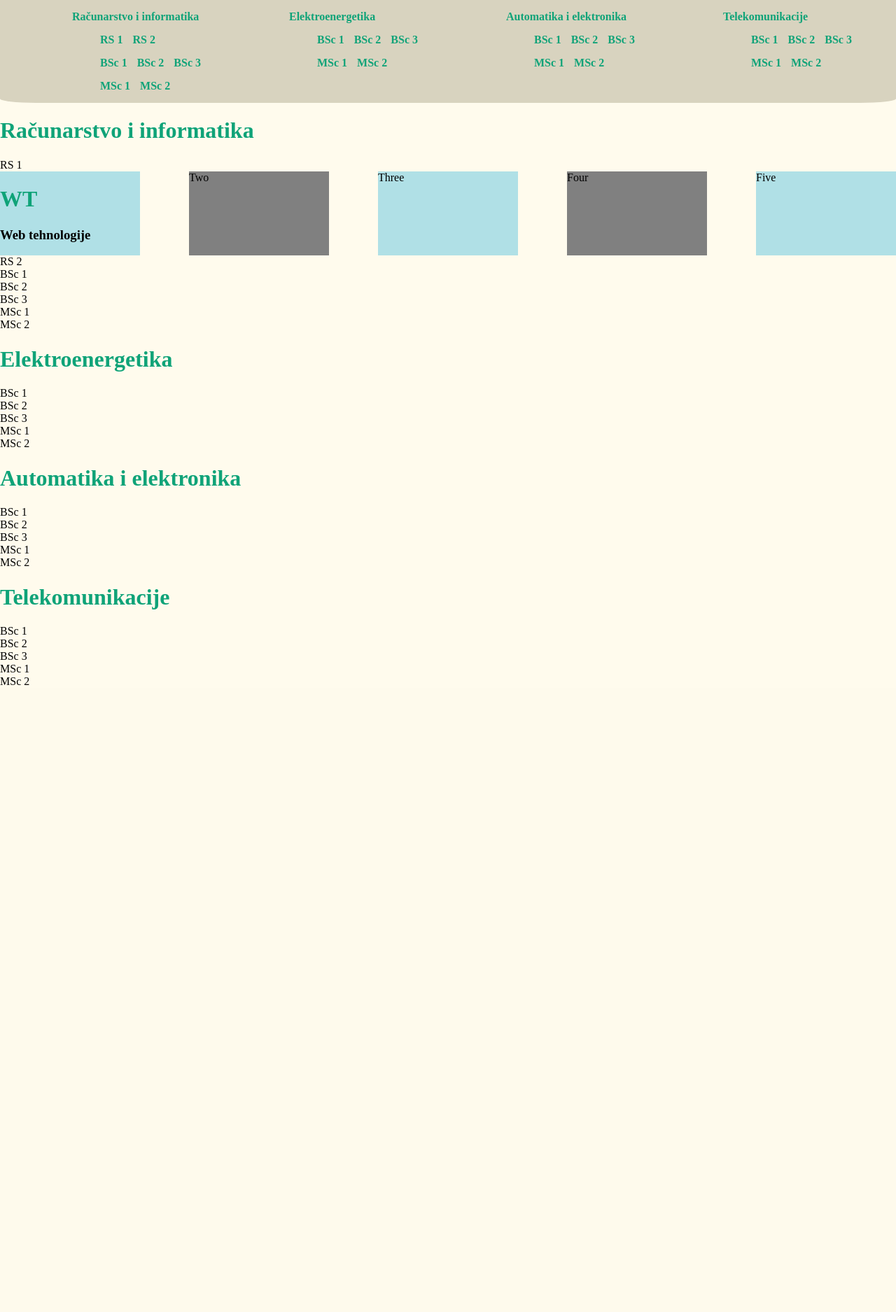
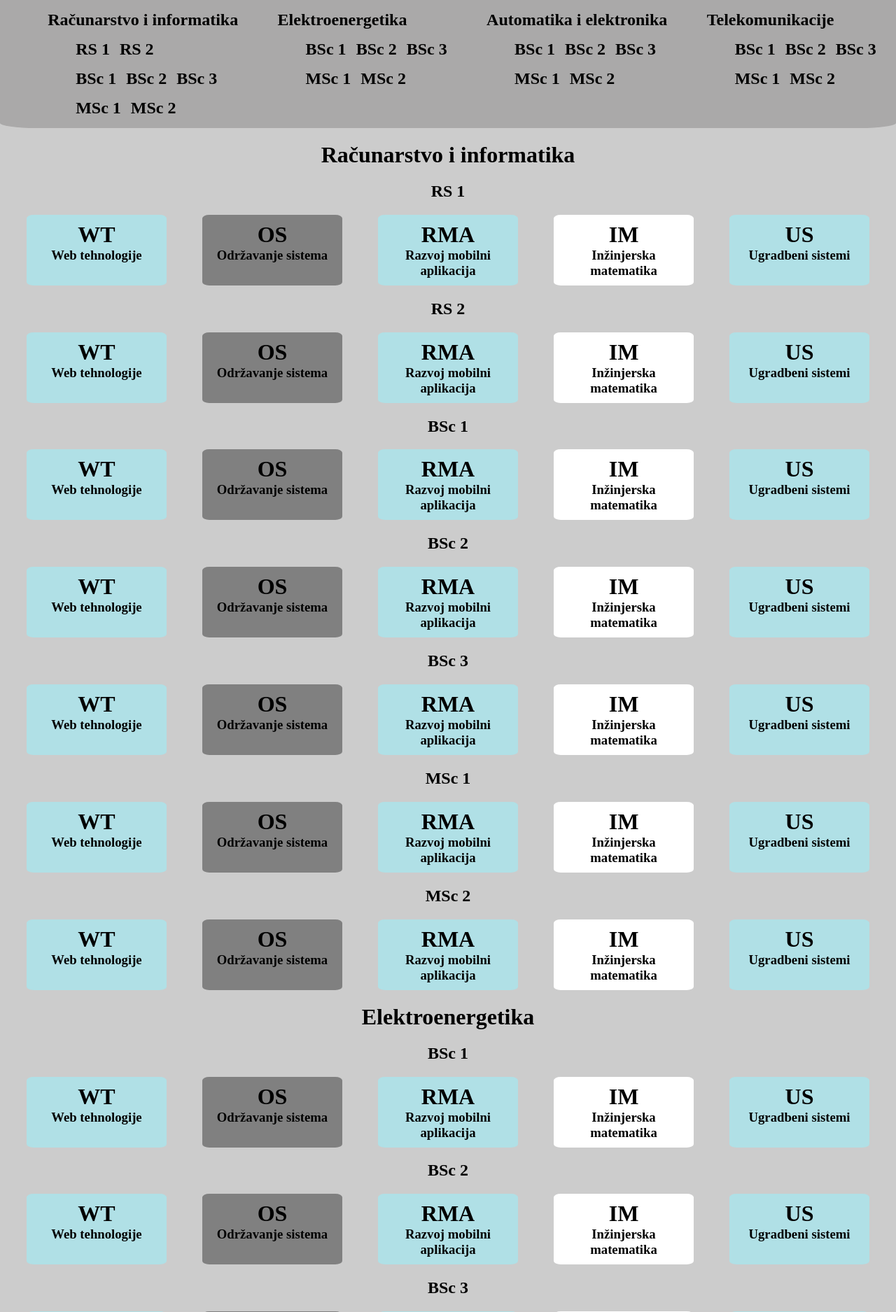
Before and after one commit to nbobic1/wt-spirala, a web app: file html/predmet.html in a window 1280 px wide. Shown: the top 1875 px of the page at 70% size. Before the commit the page ends 979 px from the top, so only its background shows below. Run offline with its HTML, style and script files only (its server is not run), Linux system fonts and the light colour scheme.

Commit message:
uredjivanje

```diff
--- a/css/predmet.css
+++ b/css/predmet.css
@@ -1,12 +1,17 @@
 
+ :root {
+    --menu:#aaa9a9;
+    --bg:  #cccccc;
+    --slova: #000;
+  }
  body{
-    background-color: #fffbed;
+    background-color: var(--bg);
     margin:0px;
 }
  menu{
     border-bottom-left-radius: 4%;
     border-bottom-right-radius: 4%;
-    background-color: #d8d3bf;
+    background-color:var(--menu);
     list-style-type: none;
     display: flex;
     padding-bottom: 15px;
@@ -25,11 +30,16 @@ menu li ul{
     margin: 0;
 }
 h1{
-    color: #0fa378;
+    text-align: center;
+    color: var(--slova);
+}
+h2{
+    text-align: center;
+    color: var(--slova);
 }
 a{
-
-    color: #0fa378;
+    font-size:x-large;
+    color: var(--slova);
     box-sizing: border-box;
     padding: 5px;
     border-radius: 5px;
@@ -37,17 +47,19 @@ a{
     font-weight: bold;
 }
 a:hover{
-    background-color: #66c8b1;
+    background-color: #e9e5d9;
 }
 .gridw{
     display: grid;
     grid-template-columns: repeat(auto-fit, minmax(200px, 200px));
     width: 100%;
-gap:10px;
-justify-content: space-between;
+    justify-content:space-evenly;
+    gap:13px;
 }
 .gridw>div{
     width: 200px;
+    padding: 10px;
+    box-sizing: border-box;
 }
 .ukinut{
     background-color: grey;
@@ -55,3 +67,19 @@ justify-content: space-between;
 .izborni{
     background-color: powderblue;
 }
+.redovni{
+    background-color: white;
+}
+.izborni, .ukinut, .redovni{
+    padding: 10px;
+    border-radius: 5%;
+}
+.izborni, .ukinut, .redovni h2,h1,h3{
+margin: 0;
+}
+h3{
+    text-align: center;
+}
+#rie,#ee,#ri,#tk{
+    margin-top: 20px;
+}
--- a/html/predmet.html
+++ b/html/predmet.html
@@ -41,86 +41,225 @@
         <div id="ri">
             <h1>Računarstvo i informatika</h1>
             <div class="rs_1">
-                RS 1
+               <h2>RS 1</h2>
                 <div class="gridw">
                     <div class="izborni"><h1>WT</h1> <h3>Web tehnologije</h3></div>
-                    <div class="ukinut">Two</div>
-                    <div class="izborni">Three</div>
-                    <div class="ukinut">Four</div>
-                    <div class="izborni">Five</div>
+                    <div class="ukinut"><h1>OS</h1> <h3>Održavanje sistema</h3></div>
+                    <div class="izborni"><h1>RMA</h1> <h3>Razvoj mobilni aplikacija</h3></div>
+                    <div class="redovni"><h1>IM</h1> <h3>Inžinjerska matematika</h3></div>
+                    <div class="izborni"><h1>US</h1> <h3>Ugradbeni sistemi</h3></div>
                   </div>
             </div>
             <div class="rs_2">
-                RS 2
+                <h2>RS 2</h2>
+                <div class="gridw">
+                    <div class="izborni"><h1>WT</h1> <h3>Web tehnologije</h3></div>
+                    <div class="ukinut"><h1>OS</h1> <h3>Održavanje sistema</h3></div>
+                    <div class="izborni"><h1>RMA</h1> <h3>Razvoj mobilni aplikacija</h3></div>
+                    <div class="redovni"><h1>IM</h1> <h3>Inžinjerska matematika</h3></div>
+                    <div class="izborni"><h1>US</h1> <h3>Ugradbeni sistemi</h3></div>
+                  </div>
             </div>
             <div class="bsc_1">
-                BSc 1
+               <h2>BSc 1</h2>
+               <div class="gridw">
+                <div class="izborni"><h1>WT</h1> <h3>Web tehnologije</h3></div>
+                <div class="ukinut"><h1>OS</h1> <h3>Održavanje sistema</h3></div>
+                <div class="izborni"><h1>RMA</h1> <h3>Razvoj mobilni aplikacija</h3></div>
+                <div class="redovni"><h1>IM</h1> <h3>Inžinjerska matematika</h3></div>
+                <div class="izborni"><h1>US</h1> <h3>Ugradbeni sistemi</h3></div>
+              </div>
             </div>
             <div class="bsc_2">
-                BSc 2
+                <h2>BSc 2</h2>
+                <div class="gridw">
+                    <div class="izborni"><h1>WT</h1> <h3>Web tehnologije</h3></div>
+                    <div class="ukinut"><h1>OS</h1> <h3>Održavanje sistema</h3></div>
+                    <div class="izborni"><h1>RMA</h1> <h3>Razvoj mobilni aplikacija</h3></div>
+                    <div class="redovni"><h1>IM</h1> <h3>Inžinjerska matematika</h3></div>
+                    <div class="izborni"><h1>US</h1> <h3>Ugradbeni sistemi</h3></div>
+                  </div>
             </div>
             <div class="bsc_3">
-                BSc 3
+                <h2>BSc 3</h2>
+                <div class="gridw">
+                    <div class="izborni"><h1>WT</h1> <h3>Web tehnologije</h3></div>
+                    <div class="ukinut"><h1>OS</h1> <h3>Održavanje sistema</h3></div>
+                    <div class="izborni"><h1>RMA</h1> <h3>Razvoj mobilni aplikacija</h3></div>
+                    <div class="redovni"><h1>IM</h1> <h3>Inžinjerska matematika</h3></div>
+                    <div class="izborni"><h1>US</h1> <h3>Ugradbeni sistemi</h3></div>
+                  </div>
             </div>
             <div class="msc_1">
-                MSc 1
+                <h2>MSc 1</h2>
+                <div class="gridw">
+                    <div class="izborni"><h1>WT</h1> <h3>Web tehnologije</h3></div>
+                    <div class="ukinut"><h1>OS</h1> <h3>Održavanje sistema</h3></div>
+                    <div class="izborni"><h1>RMA</h1> <h3>Razvoj mobilni aplikacija</h3></div>
+                    <div class="redovni"><h1>IM</h1> <h3>Inžinjerska matematika</h3></div>
+                    <div class="izborni"><h1>US</h1> <h3>Ugradbeni sistemi</h3></div>
+                  </div>
             </div>
             <div class="msc_2">
-                MSc 2
+                <h2>MSc 2</h2>
+                <div class="gridw">
+                    <div class="izborni"><h1>WT</h1> <h3>Web tehnologije</h3></div>
+                    <div class="ukinut"><h1>OS</h1> <h3>Održavanje sistema</h3></div>
+                    <div class="izborni"><h1>RMA</h1> <h3>Razvoj mobilni aplikacija</h3></div>
+                    <div class="redovni"><h1>IM</h1> <h3>Inžinjerska matematika</h3></div>
+                    <div class="izborni"><h1>US</h1> <h3>Ugradbeni sistemi</h3></div>
+                  </div>
             </div>
         </div>
         <div id="ee">
             <h1>Elektroenergetika</h1>
             <div class="bsc_1">
-                BSc 1
+                <h2>BSc 1</h2> <div class="gridw">
+                    <div class="izborni"><h1>WT</h1> <h3>Web tehnologije</h3></div>
+                    <div class="ukinut"><h1>OS</h1> <h3>Održavanje sistema</h3></div>
+                    <div class="izborni"><h1>RMA</h1> <h3>Razvoj mobilni aplikacija</h3></div>
+                    <div class="redovni"><h1>IM</h1> <h3>Inžinjerska matematika</h3></div>
+                    <div class="izborni"><h1>US</h1> <h3>Ugradbeni sistemi</h3></div>
+                  </div>
             </div>
             <div class="bsc_2">
-                BSc 2
+               <h2> BSc 2</h2>
+               <div class="gridw">
+                <div class="izborni"><h1>WT</h1> <h3>Web tehnologije</h3></div>
+                <div class="ukinut"><h1>OS</h1> <h3>Održavanje sistema</h3></div>
+                <div class="izborni"><h1>RMA</h1> <h3>Razvoj mobilni aplikacija</h3></div>
+                <div class="redovni"><h1>IM</h1> <h3>Inžinjerska matematika</h3></div>
+                <div class="izborni"><h1>US</h1> <h3>Ugradbeni sistemi</h3></div>
+              </div>
             </div>
             <div class="bsc_3">
-                BSc 3
+                <h2>BSc 3</h2>
+                <div class="gridw">
+                    <div class="izborni"><h1>WT</h1> <h3>Web tehnologije</h3></div>
+                    <div class="ukinut"><h1>OS</h1> <h3>Održavanje sistema</h3></div>
+                    <div class="izborni"><h1>RMA</h1> <h3>Razvoj mobilni aplikacija</h3></div>
+                    <div class="redovni"><h1>IM</h1> <h3>Inžinjerska matematika</h3></div>
+                    <div class="izborni"><h1>US</h1> <h3>Ugradbeni sistemi</h3></div>
+                  </div>
             </div>
             <div class="msc_1">
-                MSc 1
+              <h2>MSc 1</h2>
+              <div class="gridw">
+                <div class="izborni"><h1>WT</h1> <h3>Web tehnologije</h3></div>
+                <div class="ukinut"><h1>OS</h1> <h3>Održavanje sistema</h3></div>
+                <div class="izborni"><h1>RMA</h1> <h3>Razvoj mobilni aplikacija</h3></div>
+                <div class="redovni"><h1>IM</h1> <h3>Inžinjerska matematika</h3></div>
+                <div class="izborni"><h1>US</h1> <h3>Ugradbeni sistemi</h3></div>
+              </div>
             </div>
             <div class="msc_2">
-                MSc 2
+               <h2>MSc 2</h2>
             </div>
         </div>
         <div id="aie">
             <h1>Automatika i elektronika</h1>
             <div class="bsc_1">
-                BSc 1
+                <h2>BSc 1</h2>
+                <div class="gridw">
+                    <div class="izborni"><h1>WT</h1> <h3>Web tehnologije</h3></div>
+                    <div class="ukinut"><h1>OS</h1> <h3>Održavanje sistema</h3></div>
+                    <div class="izborni"><h1>RMA</h1> <h3>Razvoj mobilni aplikacija</h3></div>
+                    <div class="redovni"><h1>IM</h1> <h3>Inžinjerska matematika</h3></div>
+                    <div class="izborni"><h1>US</h1> <h3>Ugradbeni sistemi</h3></div>
+                  </div>
             </div>
             <div class="bsc_2">
-                BSc 2
+                <h2>BSc 2</h2>
+                <div class="gridw">
+                    <div class="izborni"><h1>WT</h1> <h3>Web tehnologije</h3></div>
+                    <div class="ukinut"><h1>OS</h1> <h3>Održavanje sistema</h3></div>
+                    <div class="izborni"><h1>RMA</h1> <h3>Razvoj mobilni aplikacija</h3></div>
+                    <div class="redovni"><h1>IM</h1> <h3>Inžinjerska matematika</h3></div>
+                    <div class="izborni"><h1>US</h1> <h3>Ugradbeni sistemi</h3></div>
+                  </div>
             </div>
             <div class="bsc_3">
-                BSc 3
+                <h2>BSc 3</h2>
+                <div class="gridw">
+                    <div class="izborni"><h1>WT</h1> <h3>Web tehnologije</h3></div>
+                    <div class="ukinut"><h1>OS</h1> <h3>Održavanje sistema</h3></div>
+                    <div class="izborni"><h1>RMA</h1> <h3>Razvoj mobilni aplikacija</h3></div>
+                    <div class="redovni"><h1>IM</h1> <h3>Inžinjerska matematika</h3></div>
+                    <div class="izborni"><h1>US</h1> <h3>Ugradbeni sistemi</h3></div>
+                  </div>
             </div>
             <div class="msc_1">
-                MSc 1
+                <h2>MSc 1</h2>
+                <div class="gridw">
+                    <div class="izborni"><h1>WT</h1> <h3>Web tehnologije</h3></div>
+                    <div class="ukinut"><h1>OS</h1> <h3>Održavanje sistema</h3></div>
+                    <div class="izborni"><h1>RMA</h1> <h3>Razvoj mobilni aplikacija</h3></div>
+                    <div class="redovni"><h1>IM</h1> <h3>Inžinjerska matematika</h3></div>
+                    <div class="izborni"><h1>US</h1> <h3>Ugradbeni sistemi</h3></div>
+                  </div>
             </div>
             <div class="msc_2">
-                MSc 2
+                <h2>MSc 2</h2>
+                <div class="gridw">
+                    <div class="izborni"><h1>WT</h1> <h3>Web tehnologije</h3></div>
+                    <div class="ukinut"><h1>OS</h1> <h3>Održavanje sistema</h3></div>
+                    <div class="izborni"><h1>RMA</h1> <h3>Razvoj mobilni aplikacija</h3></div>
+                    <div class="redovni"><h1>IM</h1> <h3>Inžinjerska matematika</h3></div>
+                    <div class="izborni"><h1>US</h1> <h3>Ugradbeni sistemi</h3></div>
+                  </div>
             </div>
         </div>
         <div id="tk">
             <h1>Telekomunikacije</h1>
             <div class="bsc_1">
-                BSc 1
+                <h2>BSc 1</h2>
+                <div class="gridw">
+                    <div class="izborni"><h1>WT</h1> <h3>Web tehnologije</h3></div>
+                    <div class="ukinut"><h1>OS</h1> <h3>Održavanje sistema</h3></div>
+                    <div class="izborni"><h1>RMA</h1> <h3>Razvoj mobilni aplikacija</h3></div>
+                    <div class="redovni"><h1>IM</h1> <h3>Inžinjerska matematika</h3></div>
+                    <div class="izborni"><h1>US</h1> <h3>Ugradbeni sistemi</h3></div>
+                  </div>
             </div>
             <div class="bsc_2">
-                BSc 2
+                <h2>BSc 2</h2>
+                <div class="gridw">
+                    <div class="izborni"><h1>WT</h1> <h3>Web tehnologije</h3></div>
+                    <div class="ukinut"><h1>OS</h1> <h3>Održavanje sistema</h3></div>
+                    <div class="izborni"><h1>RMA</h1> <h3>Razvoj mobilni aplikacija</h3></div>
+                    <div class="redovni"><h1>IM</h1> <h3>Inžinjerska matematika</h3></div>
+                    <div class="izborni"><h1>US</h1> <h3>Ugradbeni sistemi</h3></div>
+                  </div>
             </div>
             <div class="bsc_3">
-                BSc 3
+                <h2>BSc 3</h2>
+                <div class="gridw">
+                    <div class="izborni"><h1>WT</h1> <h3>Web tehnologije</h3></div>
+                    <div class="ukinut"><h1>OS</h1> <h3>Održavanje sistema</h3></div>
+                    <div class="izborni"><h1>RMA</h1> <h3>Razvoj mobilni aplikacija</h3></div>
+                    <div class="redovni"><h1>IM</h1> <h3>Inžinjerska matematika</h3></div>
+                    <div class="izborni"><h1>US</h1> <h3>Ugradbeni sistemi</h3></div>
+                  </div>
             </div>
             <div class="msc_1">
-                MSc 1
+                <h2>MSc 1</h2>
+                <div class="gridw">
+                    <div class="izborni"><h1>WT</h1> <h3>Web tehnologije</h3></div>
+                    <div class="ukinut"><h1>OS</h1> <h3>Održavanje sistema</h3></div>
+                    <div class="izborni"><h1>RMA</h1> <h3>Razvoj mobilni aplikacija</h3></div>
+                    <div class="redovni"><h1>IM</h1> <h3>Inžinjerska matematika</h3></div>
+                    <div class="izborni"><h1>US</h1> <h3>Ugradbeni sistemi</h3></div>
+                  </div>
             </div>
             <div class="msc_2">
-                MSc 2
+                <h2>MSc 2</h2>
+                <div class="gridw">
+                    <div class="izborni"><h1>WT</h1> <h3>Web tehnologije</h3></div>
+                    <div class="ukinut"><h1>OS</h1> <h3>Održavanje sistema</h3></div>
+                    <div class="izborni"><h1>RMA</h1> <h3>Razvoj mobilni aplikacija</h3></div>
+                    <div class="redovni"><h1>IM</h1> <h3>Inžinjerska matematika</h3></div>
+                    <div class="izborni"><h1>US</h1> <h3>Ugradbeni sistemi</h3></div>
+                  </div>
             </div>
         </div>
     </body>
```
